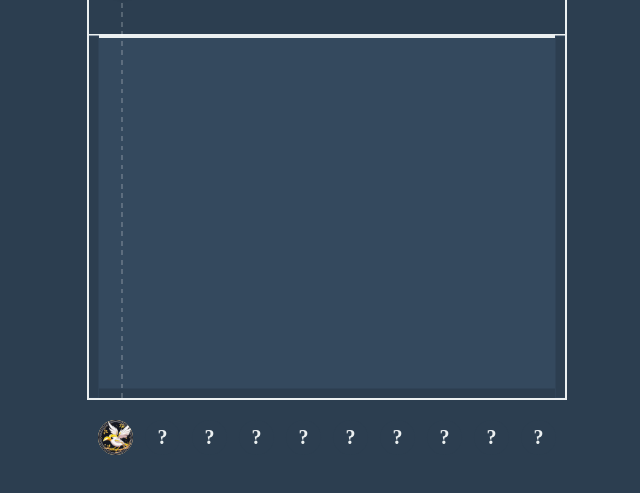
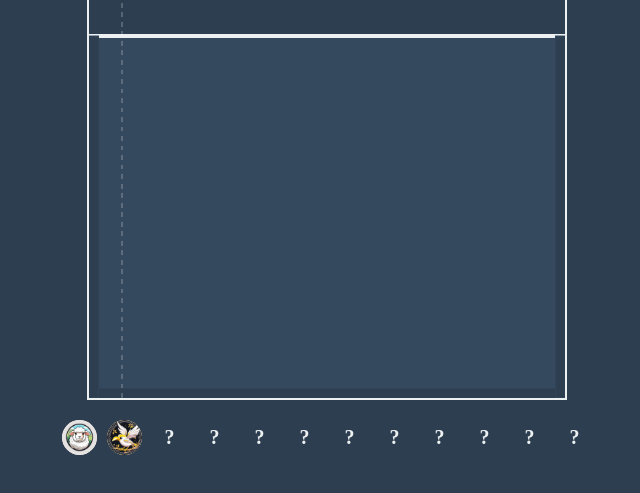
Before and after one commit to vcarluer/poek, a website: page index.html in a window 1280 px wide. Shown: the part 161-654 px from the top of the page, without its empty margins (313-953 px from the left). Drawn offline with nearby package versions, Linux system fonts and the light colour scheme.

Commit message:
Ajustement du CSS pour afficher tous les pals dans la chaîne d'évolution

```diff
--- a/index.html
+++ b/index.html
@@ -174,7 +174,8 @@
             overflow-x: auto;
             scrollbar-width: none;
             -ms-overflow-style: none;
-            padding: 10px 20px;
+            padding: 10px;
+            min-width: min-content;
         }
         .evolution-chain::-webkit-scrollbar {
             display: none;
@@ -192,7 +193,7 @@
             -ms-flex-pack: center;
             justify-content: center;
             overflow: hidden;
-            margin: 0 2px;
+            margin: 0 1px;
         }
         .pal-circle img {
             width: 100%;
```
